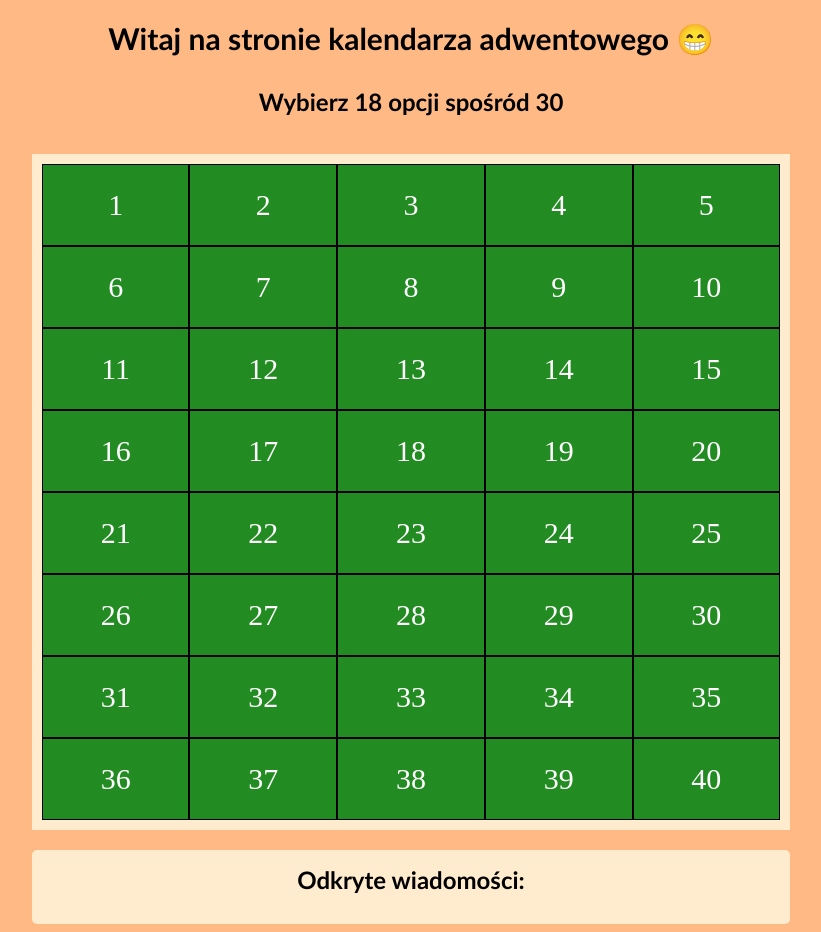
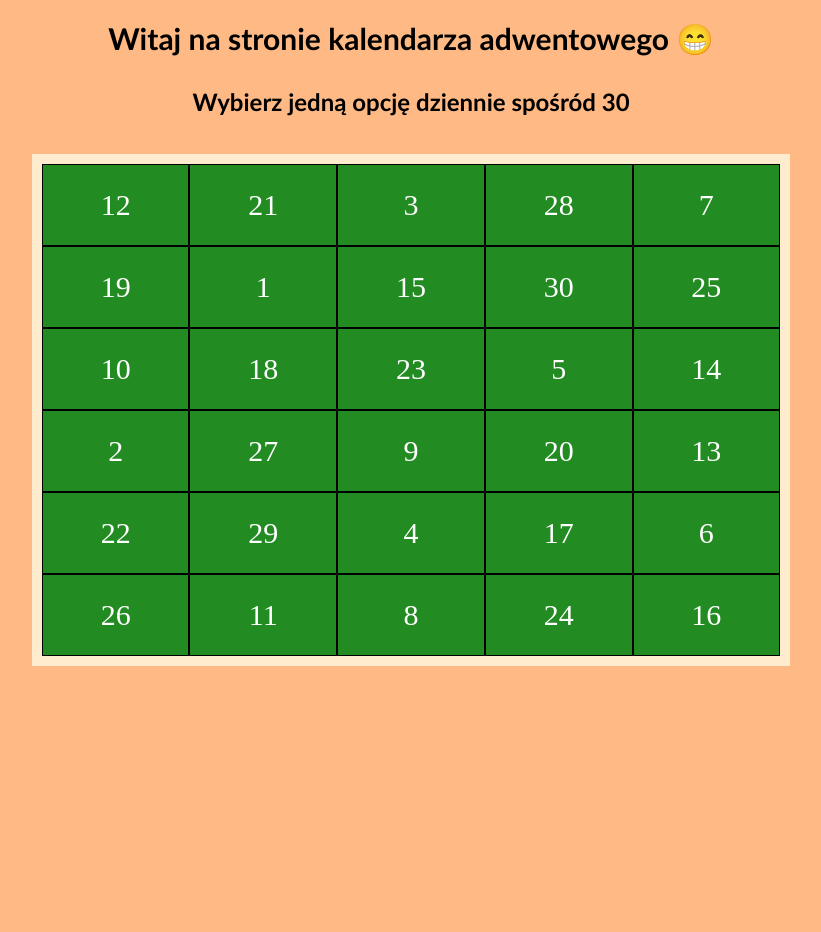
Before and after one commit to Karolkzsp5/Kalendarz-adwentowy, a website: page html/index.html in a window 1280 px wide. Shown: the whole page, without its empty margins (229-1050 px from the left). After the commit the page ends 800 px from the top, so only its background shows below. Drawn offline with Linux system fonts and the light colour scheme.

Commit message:
A few major improvements and fixes

```diff
--- a/html/index.html
+++ b/html/index.html
@@ -10,51 +10,41 @@
 </head>
 <body>
     <h1 class="headers">Witaj na stronie kalendarza adwentowego 😁</h1>
-    <h2 class="headers">Wybierz 18 opcji spośród 30</h2>
+    <h2 class="headers">Wybierz jedną opcję dziennie spośród 30</h2>
     <div class="div_container">
-        <div data-wiadomosc="Tu jest wiadomość dla okienka numer 1!">1</div>
-        <div data-wiadomosc="Tu jest wiadomość dla okienka numer 1!">2</div>
-        <div data-wiadomosc="Tu jest wiadomość dla okienka numer 1!">3</div>
-        <div data-wiadomosc="Tu jest wiadomość dla okienka numer 1!">4</div>
-        <div data-wiadomosc="Tu jest wiadomość dla okienka numer 1!">5</div>
-        <div data-wiadomosc="Tu jest wiadomość dla okienka numer 1!">6</div>
-        <div data-wiadomosc="Tu jest wiadomość dla okienka numer 1!">7</div>
-        <div data-wiadomosc="Tu jest wiadomość dla okienka numer 1!">8</div>
-        <div data-wiadomosc="Tu jest wiadomość dla okienka numer 1!">9</div>
-        <div data-wiadomosc="Tu jest wiadomość dla okienka numer 1!">10</div>
-        <div data-wiadomosc="Tu jest wiadomość dla okienka numer 1!">11</div>
-        <div data-wiadomosc="Tu jest wiadomość dla okienka numer 1!">12</div>
-        <div data-wiadomosc="Tu jest wiadomość dla okienka numer 1!">13</div>
-        <div data-wiadomosc="Tu jest wiadomość dla okienka numer 1!">14</div>
-        <div data-wiadomosc="Tu jest wiadomość dla okienka numer 1!">15</div>
-        <div data-wiadomosc="Tu jest wiadomość dla okienka numer 1!">16</div>
-        <div data-wiadomosc="Tu jest wiadomość dla okienka numer 1!">17</div>
-        <div data-wiadomosc="Tu jest wiadomość dla okienka numer 1!">18</div>
-        <div data-wiadomosc="Tu jest wiadomość dla okienka numer 1!">19</div>
-        <div data-wiadomosc="Tu jest wiadomość dla okienka numer 1!">20</div>
-        <div data-wiadomosc="Tu jest wiadomość dla okienka numer 1!">21</div>
-        <div data-wiadomosc="Tu jest wiadomość dla okienka numer 1!">22</div>
-        <div data-wiadomosc="Tu jest wiadomość dla okienka numer 1!">23</div>
-        <div data-wiadomosc="Tu jest wiadomość dla okienka numer 1!">24</div>
-        <div data-wiadomosc="Tu jest wiadomość dla okienka numer 1!">25</div>
-        <div data-wiadomosc="Tu jest wiadomość dla okienka numer 1!">26</div>
-        <div data-wiadomosc="Tu jest wiadomość dla okienka numer 1!">27</div>
-        <div data-wiadomosc="Tu jest wiadomość dla okienka numer 1!">28</div>
-        <div data-wiadomosc="Tu jest wiadomość dla okienka numer 1!">29</div>
-        <div data-wiadomosc="Tu jest wiadomość dla okienka numer 1!">30</div>
-        <div data-wiadomosc="Tu jest wiadomość dla okienka numer 1!">31</div>
-        <div data-wiadomosc="Tu jest wiadomość dla okienka numer 1!">32</div>
-        <div data-wiadomosc="Tu jest wiadomość dla okienka numer 1!">33</div>
-        <div data-wiadomosc="Tu jest wiadomość dla okienka numer 1!">34</div>
-        <div data-wiadomosc="Tu jest wiadomość dla okienka numer 1!">35</div>
-        <div data-wiadomosc="Tu jest wiadomość dla okienka numer 1!">36</div>
-        <div data-wiadomosc="Tu jest wiadomość dla okienka numer 1!">37</div>
-        <div data-wiadomosc="Tu jest wiadomość dla okienka numer 1!">38</div>
-        <div data-wiadomosc="Tu jest wiadomość dla okienka numer 1!">39</div>
-        <div data-wiadomosc="Tu jest wiadomość dla okienka numer 1!">40</div>
+        <div data-wiadomosc="tekst dla 12">12</div>
+        <div data-wiadomosc="tekst dla 21">21</div>
+        <div data-wiadomosc="tekst dla 3">3</div>
+        <div data-wiadomosc="tekst dla 28">28</div>
+        <div data-wiadomosc="tekst dla 7">7</div>
+        <div data-wiadomosc="tekst dla 19">19</div>
+        <div data-wiadomosc="tekst dla 1">1</div>
+        <div data-wiadomosc="tekst dla 15">15</div>
+        <div data-wiadomosc="tekst dla 30">30</div>
+        <div data-wiadomosc="tekst dla 25">25</div>
+        <div data-wiadomosc="tekst dla 10">10</div>
+        <div data-wiadomosc="tekst dla 18">18</div>
+        <div data-wiadomosc="tekst dla 23">23</div>
+        <div data-wiadomosc="tekst dla 5">5</div>
+        <div data-wiadomosc="tekst dla 14">14</div>
+        <div data-wiadomosc="Tekst dla 2">2</div>
+        <div data-wiadomosc="tekst dla 27">27</div>
+        <div data-wiadomosc="tekst dla 9">9</div>
+        <div data-wiadomosc="tekst dla 20">20</div>
+        <div data-wiadomosc="tekst dla 13">13</div>
+        <div data-wiadomosc="tekst dla 22">22</div>
+        <div data-wiadomosc="tekst dla 29">29</div>
+        <div data-wiadomosc="tekst dla 4">4</div>
+        <div data-wiadomosc="tekst dla 17">17</div>
+        <div data-wiadomosc="tekst dla 6">6</div>
+        <div data-wiadomosc="tekst dla 26">26</div>
+        <div data-wiadomosc="tekst dla 11">11</div>
+        <div data-wiadomosc="tekst dla 8">8</div>
+        <div data-wiadomosc="tekst dla 24">24</div>
+        <div data-wiadomosc="tekst dla 16">16</div>
+    </div>
 
-    </div>
-    </div> <div id="log-wiadomosci">
+    <div id="log-wiadomosci" class="modal-hidden">
         <h2>Odkryte wiadomości:</h2>
     </div>
 
--- a/js/script.js
+++ b/js/script.js
@@ -1,4 +1,14 @@
 document.addEventListener('DOMContentLoaded', () => {
+
+    function getTodayString() {
+        const today = new Date();
+        const y = today.getFullYear();
+        const m = String(today.getMonth() + 1).padStart(2, '0');
+        const d = String(today.getDate()).padStart(2, '0');
+        return `${y}-${m}-${d}`;
+    }
+
+    const savedClickedTiles = JSON.parse(localStorage.getItem('adventCalendarClicked')) || [];
 
     const overlay = document.getElementById('modal-overlay');
     const modal = document.getElementById('modal-content');
@@ -6,7 +16,6 @@ document.addEventListener('DOMContentLoaded', () => {
     const closeButton = document.getElementById('modal-close');
 
     const wszystkieKomorki = document.querySelectorAll('.div_container div');
-
     const logWiadomosci = document.getElementById('log-wiadomosci');
 
     function otworzModal(wiadomosc) {
@@ -14,10 +23,27 @@ document.addEventListener('DOMContentLoaded', () => {
         overlay.classList.remove('modal-hidden');
         modal.classList.remove('modal-hidden');
     }
-
     function zamknijModal() {
         overlay.classList.add('modal-hidden');
         modal.classList.add('modal-hidden');
+    }
+
+    wszystkieKomorki.forEach(komorka => {
+        const cellDay = parseInt(komorka.textContent.trim());
+        if (isNaN(cellDay)) return;
+
+        if (savedClickedTiles.includes(cellDay)) {
+            komorka.classList.add('clicked');
+
+            const wiadomosc = komorka.dataset.wiadomosc || `Brak wiadomości dla dnia ${cellDay}`;
+            const nowaWiadomosc = document.createElement('p');
+            nowaWiadomosc.innerHTML = `<strong>Okienko ${cellDay}:</strong> ${wiadomosc}`;
+            logWiadomosci.appendChild(nowaWiadomosc);
+        }
+    });
+
+    if (savedClickedTiles.length > 0) {
+        logWiadomosci.classList.remove('modal-hidden');
     }
 
     wszystkieKomorki.forEach(komorka => {
@@ -27,8 +53,19 @@ document.addEventListener('DOMContentLoaded', () => {
                 return;
             }
 
+            const todayString = getTodayString();
+            const lastClickDate = localStorage.getItem('adventCalendarLastClick');
+
+            if (lastClickDate === todayString) {
+                otworzModal('Możesz otworzyć tylko jedno okienko dziennie. Wróć jutro!');
+                return;
+            }
+
+            localStorage.setItem('adventCalendarLastClick', todayString);
+
             const wiadomosc = komorka.dataset.wiadomosc;
-            const numerKomorki = komorka.textContent.trim(); // Pobieramy numer
+            const numerKomorki = komorka.textContent.trim();
+            const cellDayInt = parseInt(numerKomorki);
 
             let finalMessage;
             if (wiadomosc) {
@@ -38,17 +75,20 @@ document.addEventListener('DOMContentLoaded', () => {
             }
 
             otworzModal(finalMessage);
+            komorka.classList.add('clicked');
 
-            komorka.classList.add('clicked');
+            logWiadomosci.classList.remove('modal-hidden');
+
             const nowaWiadomosc = document.createElement('p');
-
             nowaWiadomosc.innerHTML = `<strong>Okienko ${numerKomorki}:</strong> ${finalMessage}`;
             logWiadomosci.appendChild(nowaWiadomosc);
             nowaWiadomosc.scrollIntoView({ behavior: 'smooth', block: 'end' });
+
+            savedClickedTiles.push(cellDayInt);
+            localStorage.setItem('adventCalendarClicked', JSON.stringify(savedClickedTiles));
         });
     });
 
     closeButton.addEventListener('click', zamknijModal);
     overlay.addEventListener('click', zamknijModal);
-
 });
```
